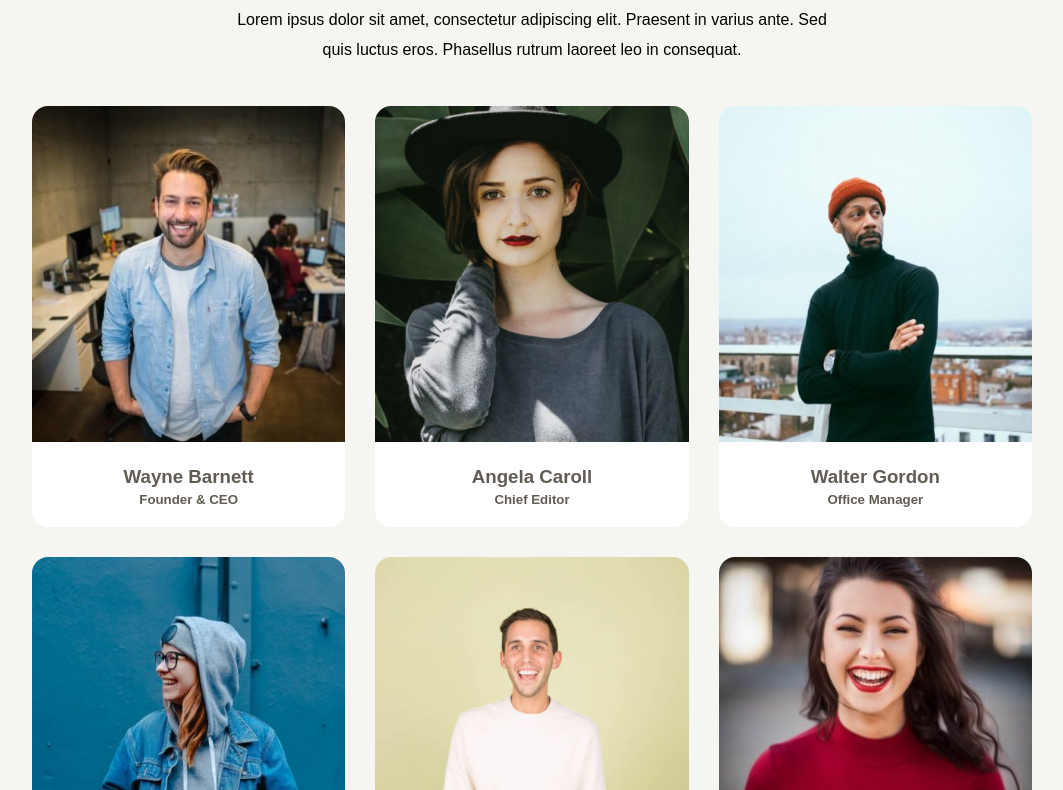
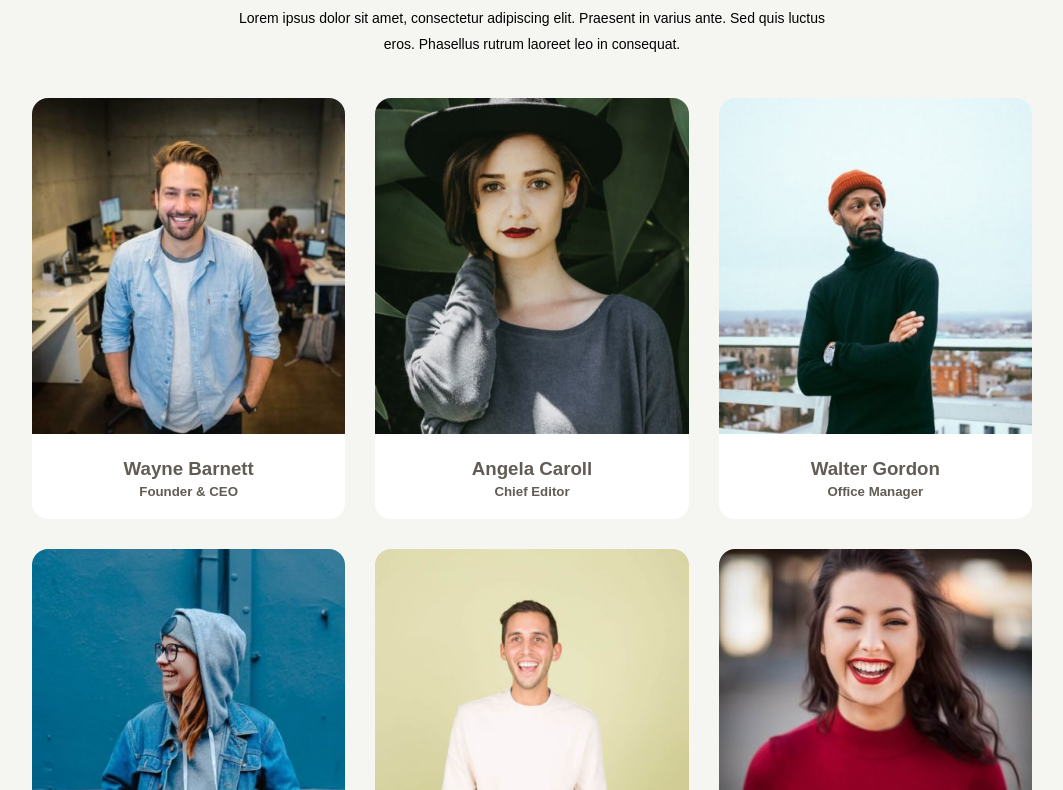
Before and after one commit to domenico-bacoli/js-our-team, a plain HTML site: page index.html in a window 1280 px wide. Shown: the part 122-912 px from the top of the page, without its empty margins (108-1171 px from the left). Drawn offline with Linux system fonts and the light colour scheme.

Commit message:
feat: Bonus 2

```diff
--- a/css/style.css
+++ b/css/style.css
@@ -26,12 +26,13 @@ main header .text{
     max-width: 600px;
 }
 
-main header .text p{
-    line-height: 3.4ch;
+main header .text h1{
+    padding-bottom: 20px;
 }
 
-main header h1{
-    padding-bottom: 20px;
+main header .text p{
+    font-size: 14px;
+    line-height: 3.4ch;
 }
 
 main #container #our-team-list{
--- a/js/script.js
+++ b/js/script.js
@@ -1,4 +1,3 @@
-
 ourTeamListEl = document.getElementById("our-team-list");
 
 const ourTeam =  [
@@ -37,7 +36,6 @@ const ourTeam =  [
         role: "Graphic Designer",
         image: "img/barbara-ramos-graphic-designer.jpg"
     },
-
 ];
 
 for(let key in ourTeam){
```
